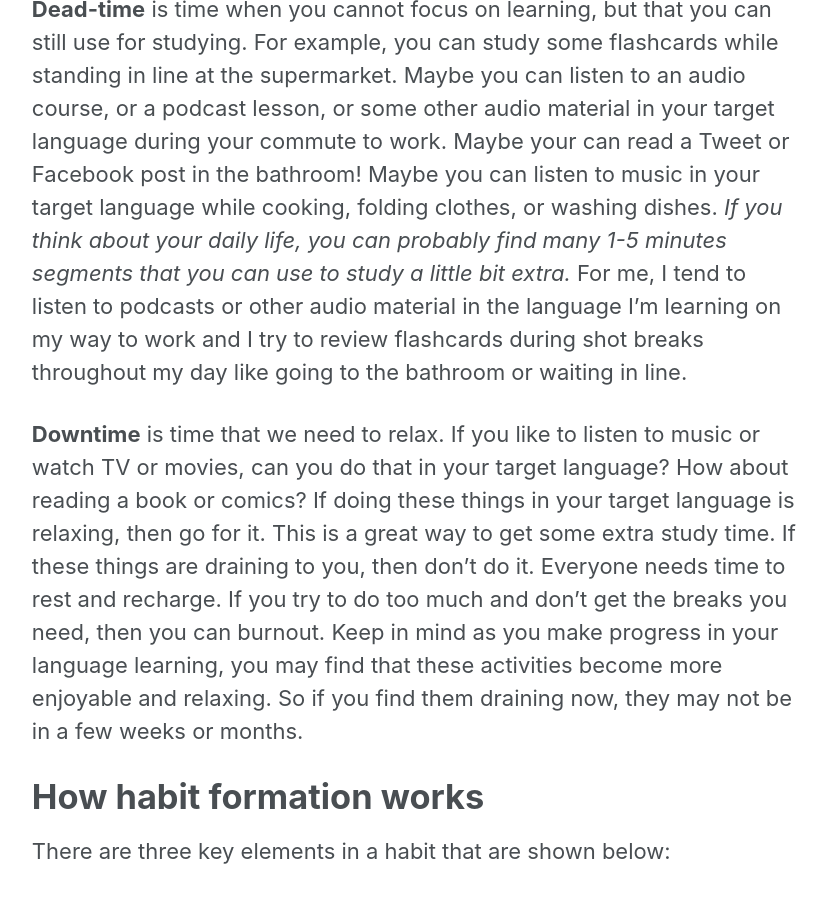
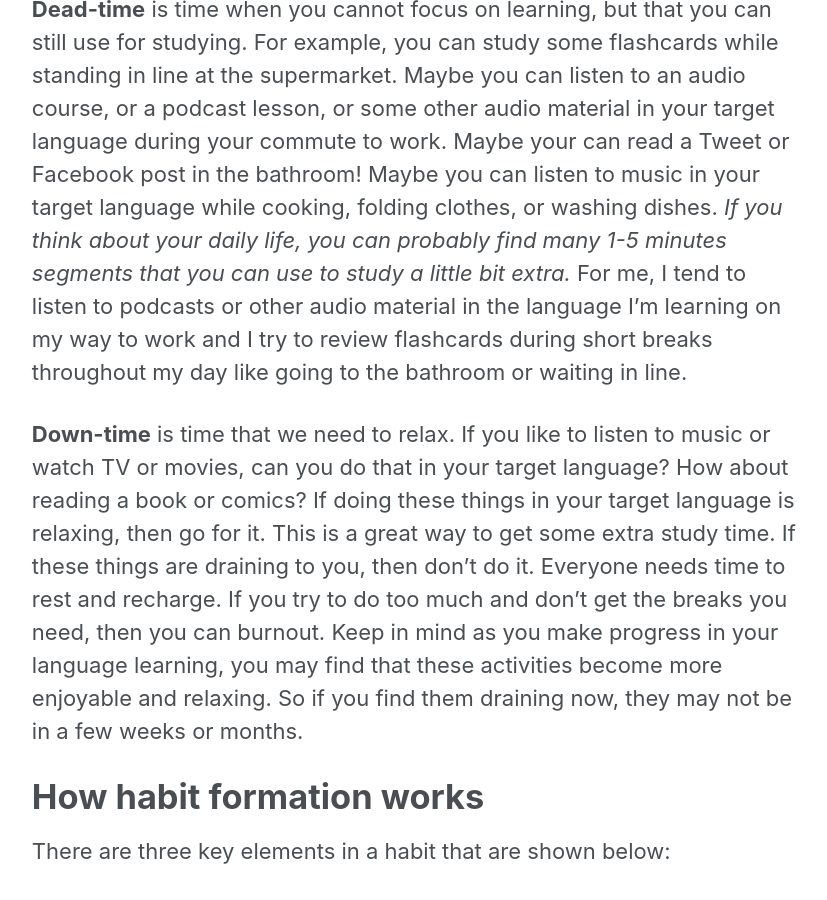
Before and after one commit to jackofalllanguages/jackofalllanguages.github.io, a Jekyll site: the page built from _posts/2017-03-18-Getting-your-learning-routine-right.md, in a window 1280 px wide and 900 px high, scrolled down 2421 px. Shown: the whole window, without its empty margins (252-1079 px from the left). Built offline with Jekyll 4.4.1, drawn with Linux system fonts in a browser that asks for light colours; some of the changed text lies outside the part shown.

Commit message:
fixed some typos in routine post

```diff
--- a/_posts/2017-03-18-Getting-your-learning-routine-right.md
+++ b/_posts/2017-03-18-Getting-your-learning-routine-right.md
@@ -38,9 +38,9 @@ Richards describes three kinds of time that we can use for language learning (se
 
 **Core study time** is time that we dedicate to language learning on a regular basis that forms the foundation of our learning routine. It focused time when we can study without distractions. For you, this time may be in the morning before the demands of your day begin pulling you five different directions at the same time. Maybe it is at night after your kids are in bed and your mind can finally let go of all things it has to think about each day. Maybe it's during your lunch-break. Whatever time you choose, *the important things is that it is time you can consistently use to study without a lot of distractions*. For me, this is early morning, before my wife and children are awake.
 
-**Dead-time** is time when you cannot focus on learning, but that you can still use for studying. For example, you can study some flashcards while standing in line at the supermarket. Maybe you can listen to an audio course, or a podcast lesson, or some other audio material in your target language during your commute to work. Maybe your can read a Tweet or Facebook post in the bathroom! Maybe you can listen to music in your target language while cooking, folding clothes, or washing dishes. *If you think about your daily life, you can probably find many 1-5 minutes segments that you can use to study a little bit extra.* For me, I tend to listen to podcasts or other audio material in the language I'm learning on my way to work and I try to review flashcards during shot breaks throughout my day like going to the bathroom or waiting in line.
+**Dead-time** is time when you cannot focus on learning, but that you can still use for studying. For example, you can study some flashcards while standing in line at the supermarket. Maybe you can listen to an audio course, or a podcast lesson, or some other audio material in your target language during your commute to work. Maybe your can read a Tweet or Facebook post in the bathroom! Maybe you can listen to music in your target language while cooking, folding clothes, or washing dishes. *If you think about your daily life, you can probably find many 1-5 minutes segments that you can use to study a little bit extra.* For me, I tend to listen to podcasts or other audio material in the language I'm learning on my way to work and I try to review flashcards during short breaks throughout my day like going to the bathroom or waiting in line.
 
-**Downtime** is time that we need to relax. If you like to listen to music or watch TV or movies, can you do that in your target language? How about reading a book or comics? If doing these things in your target language is relaxing, then go for it. This is a great way to get some extra study time. If these things are draining to you, then don't do it. Everyone needs time to rest and recharge. If you try to do too much and don't get the breaks you need, then you can burnout. Keep in mind as you make progress in your language learning, you may find that these activities become more enjoyable and relaxing. So if you find them draining now, they may not be in a few weeks or months.
+**Down-time** is time that we need to relax. If you like to listen to music or watch TV or movies, can you do that in your target language? How about reading a book or comics? If doing these things in your target language is relaxing, then go for it. This is a great way to get some extra study time. If these things are draining to you, then don't do it. Everyone needs time to rest and recharge. If you try to do too much and don't get the breaks you need, then you can burnout. Keep in mind as you make progress in your language learning, you may find that these activities become more enjoyable and relaxing. So if you find them draining now, they may not be in a few weeks or months.
 
 # How habit formation works
 
```
Also changed, not shown: other parts of _posts/2017-03-18-Getting-your-learning-routine-right.md (+3 -3 lines).
